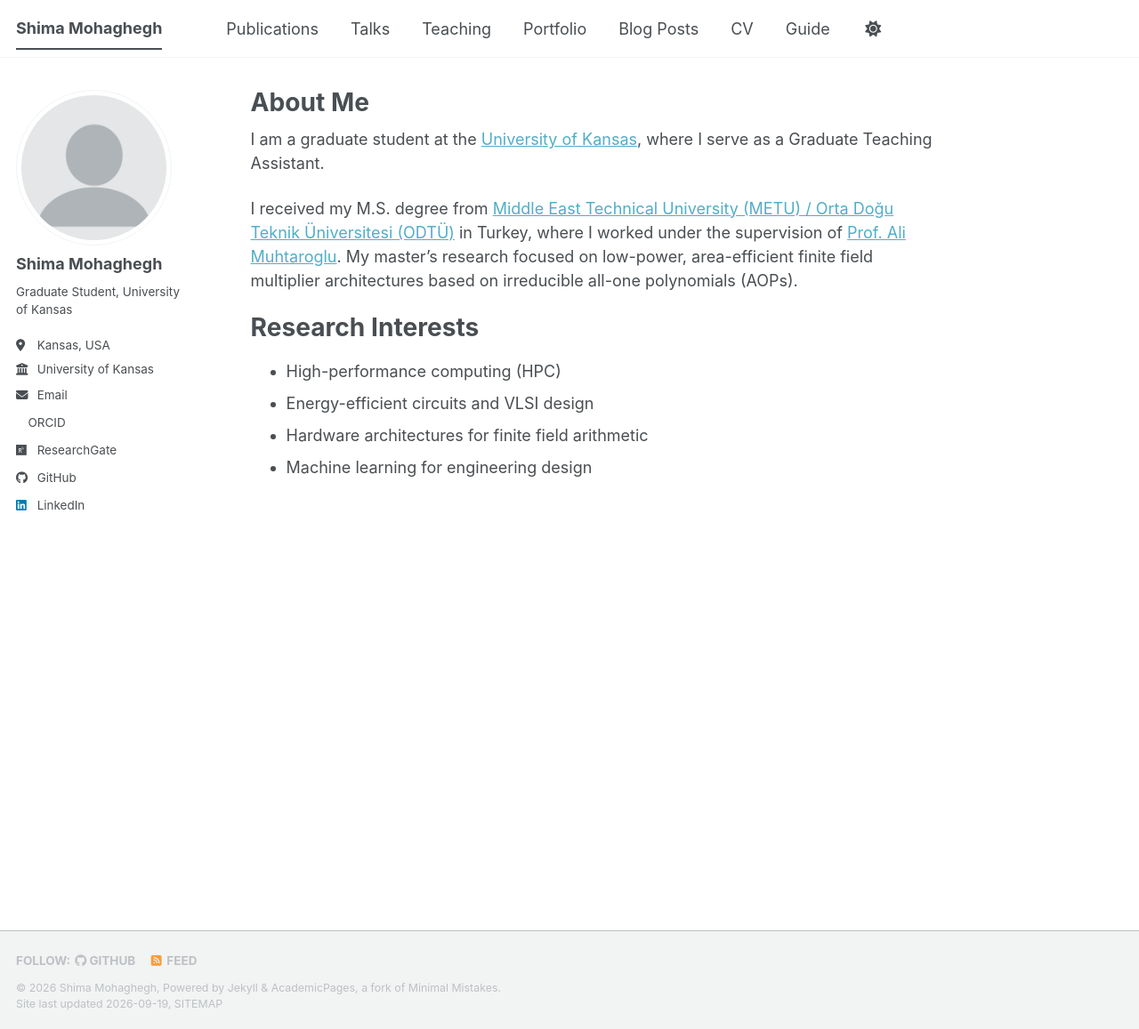
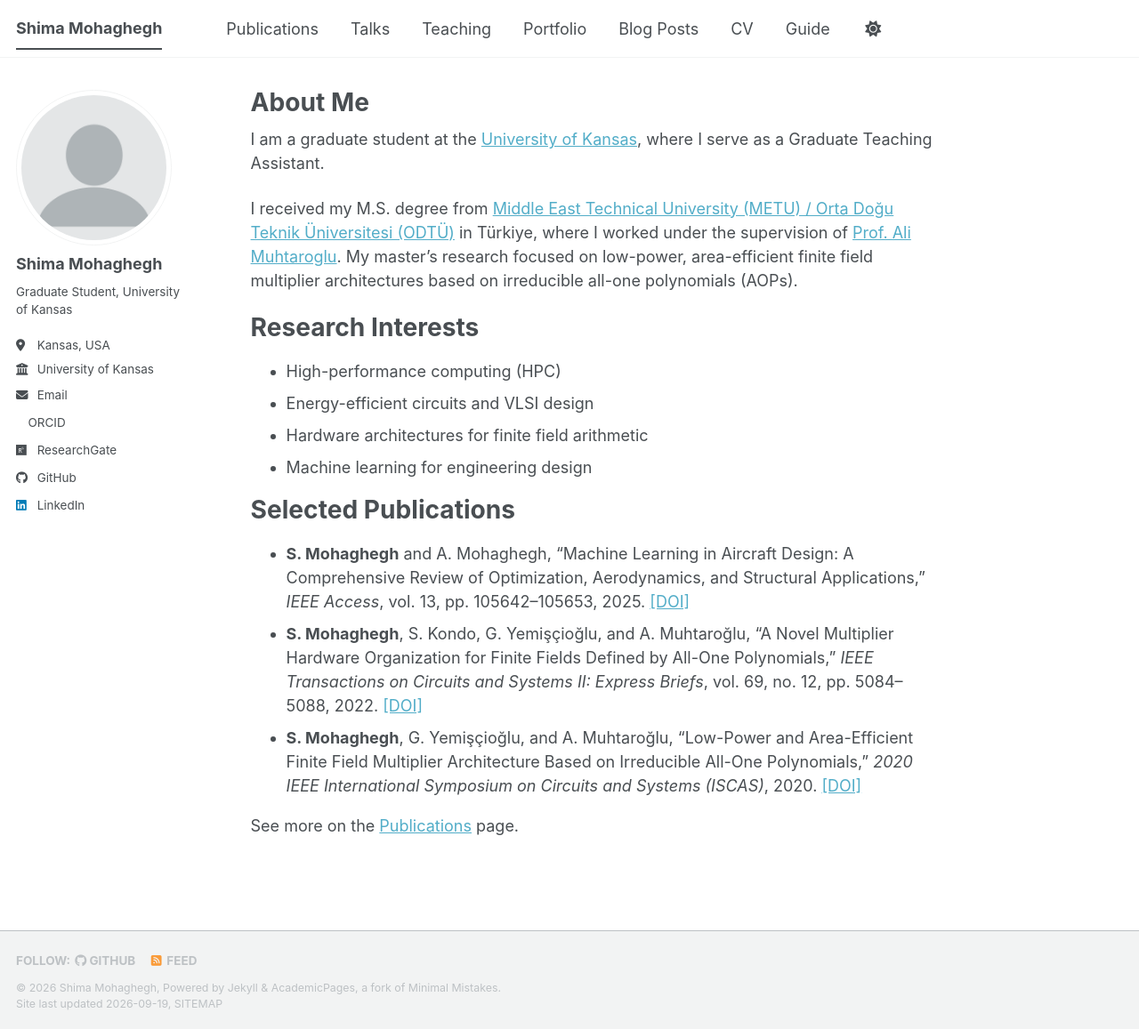
Before and after one commit to shimamohaghegh/shimamohaghegh.github.io, a Jekyll site: the page built from _pages/about.md, in a window 1280 px wide and 1157 px high. Shown: the whole window at 89% size. Built offline with Jekyll 4.4.1, drawn with Linux system fonts in a browser that asks for light colours; a style sheet for code colours, icons or effects is not loaded.

Commit message:
Add files via upload

```diff
--- a/_pages/about.md
+++ b/_pages/about.md
@@ -9,7 +9,7 @@ redirect_from:
 
 I am a graduate student at the [University of Kansas](https://ku.edu/), where I serve as a Graduate Teaching Assistant.
 
-I received my M.S. degree from [Middle East Technical University (METU) / Orta Doğu Teknik Üniversitesi (ODTÜ)](https://www.metu.edu.tr/) in Turkey, where I worked under the supervision of [Prof. Ali Muhtaroglu](https://www.oslomet.no/en/about/employee/alimuhta/). My master's research focused on low-power, area-efficient finite field multiplier architectures based on irreducible all-one polynomials (AOPs).
+I received my M.S. degree from [Middle East Technical University (METU) / Orta Doğu Teknik Üniversitesi (ODTÜ)](https://www.metu.edu.tr/) in Türkiye, where I worked under the supervision of [Prof. Ali Muhtaroglu](https://www.oslomet.no/en/about/employee/alimuhta/). My master's research focused on low-power, area-efficient finite field multiplier architectures based on irreducible all-one polynomials (AOPs).
 
 Research Interests
 ======
@@ -17,3 +17,11 @@ Research Interests
 * Energy-efficient circuits and VLSI design
 * Hardware architectures for finite field arithmetic
 * Machine learning for engineering design
+
+Selected Publications
+======
+* **S. Mohaghegh** and A. Mohaghegh, "Machine Learning in Aircraft Design: A Comprehensive Review of Optimization, Aerodynamics, and Structural Applications," *IEEE Access*, vol. 13, pp. 105642–105653, 2025. [[DOI]](https://doi.org/10.1109/ACCESS.2025.3580485)
+* **S. Mohaghegh**, S. Kondo, G. Yemişçioğlu, and A. Muhtaroğlu, "A Novel Multiplier Hardware Organization for Finite Fields Defined by All-One Polynomials," *IEEE Transactions on Circuits and Systems II: Express Briefs*, vol. 69, no. 12, pp. 5084–5088, 2022. [[DOI]](https://doi.org/10.1109/TCSII.2022.3188567)
+* **S. Mohaghegh**, G. Yemişçioğlu, and A. Muhtaroğlu, "Low-Power and Area-Efficient Finite Field Multiplier Architecture Based on Irreducible All-One Polynomials," *2020 IEEE International Symposium on Circuits and Systems (ISCAS)*, 2020. [[DOI]](https://doi.org/10.1109/ISCAS45731.2020.9181179)
+
+See more on the [Publications](/publications/) page.
```
